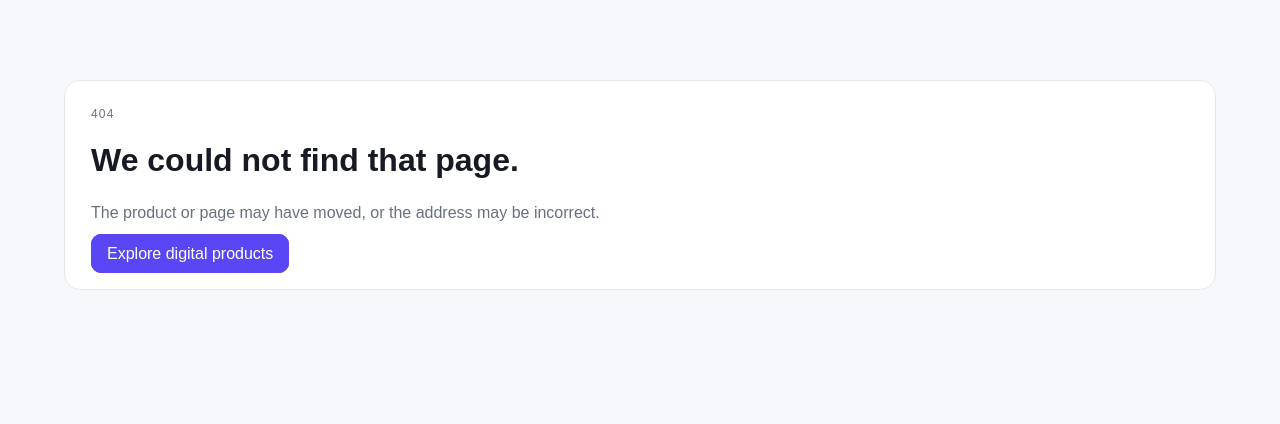
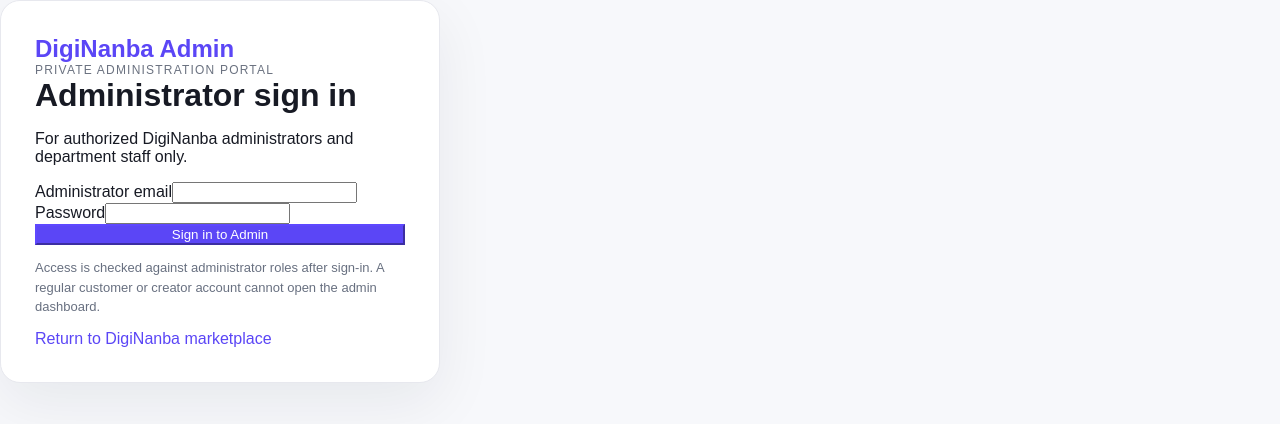
Before and after one commit to agnengineeringselectricals-crypto/diginanba, a Next.js app: page /admin/login in a window 1280 px wide. Before the commit this address had no page. Shown: the top 424 px of the page. Built offline with nearby package versions, Linux system fonts and the light colour scheme.

Commit message:
Add dedicated private admin sign-in page

```diff
--- /dev/null
+++ b/app/admin/login/page.tsx
@@ -0,0 +1,50 @@
+'use client';
+
+import { FormEvent, useState } from 'react';
+import { signIn } from 'next-auth/react';
+import { useRouter } from 'next/navigation';
+
+export default function AdminLoginPage() {
+  const router = useRouter();
+  const [email, setEmail] = useState('');
+  const [password, setPassword] = useState('');
+  const [error, setError] = useState('');
+  const [loading, setLoading] = useState(false);
+
+  async function submit(event: FormEvent<HTMLFormElement>) {
+    event.preventDefault();
+    setLoading(true);
+    setError('');
+    const result = await signIn('credentials', { email, password, redirect: false });
+    setLoading(false);
+    if (!result?.ok) {
+      setError('Sign-in failed. Check your administrator credentials and try again.');
+      return;
+    }
+    router.push('/admin');
+    router.refresh();
+  }
+
+  return (
+    <main className="auth-shell">
+      <form className="auth-card" onSubmit={submit}>
+        <a href="/admin/login" className="brand">DigiNanba <span>Admin</span></a>
+        <div className="eyebrow">PRIVATE ADMINISTRATION PORTAL</div>
+        <h1>Administrator sign in</h1>
+        <p>For authorized DigiNanba administrators and department staff only.</p>
+        {error && <div className="error" role="alert">{error}</div>}
+        <label>
+          Administrator email
+          <input type="email" value={email} onChange={(event) => setEmail(event.target.value)} required autoComplete="username" />
+        </label>
+        <label>
+          Password
+          <input type="password" value={password} onChange={(event) => setPassword(event.target.value)} required autoComplete="current-password" />
+        </label>
+        <button className="primary wide" disabled={loading}>{loading ? 'Signing in…' : 'Sign in to Admin'}</button>
+        <p className="small muted">Access is checked against administrator roles after sign-in. A regular customer or creator account cannot open the admin dashboard.</p>
+        <div className="auth-foot"><a href="https://diginanba.com">Return to DigiNanba marketplace</a></div>
+      </form>
+    </main>
+  );
+}
```
